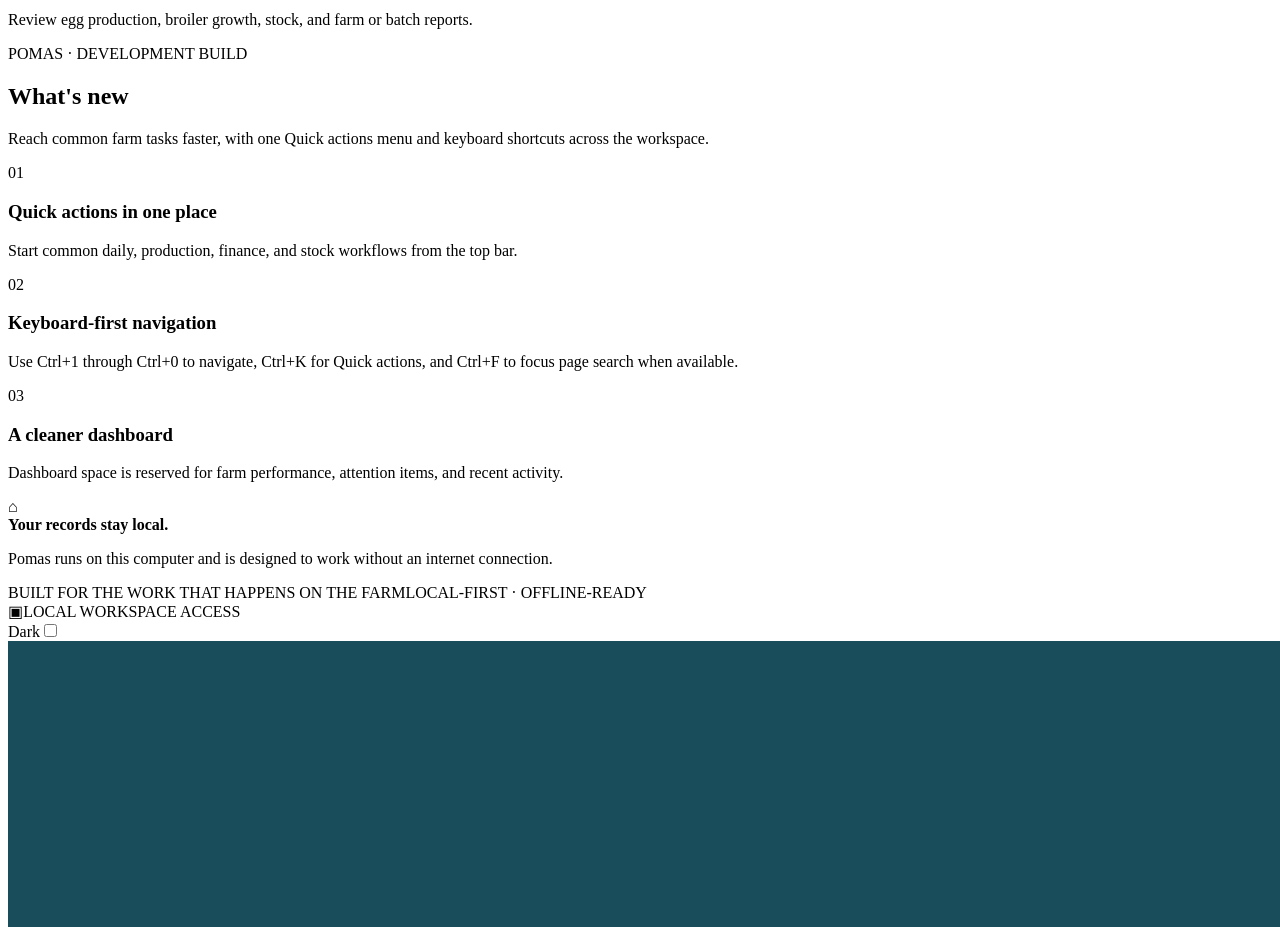
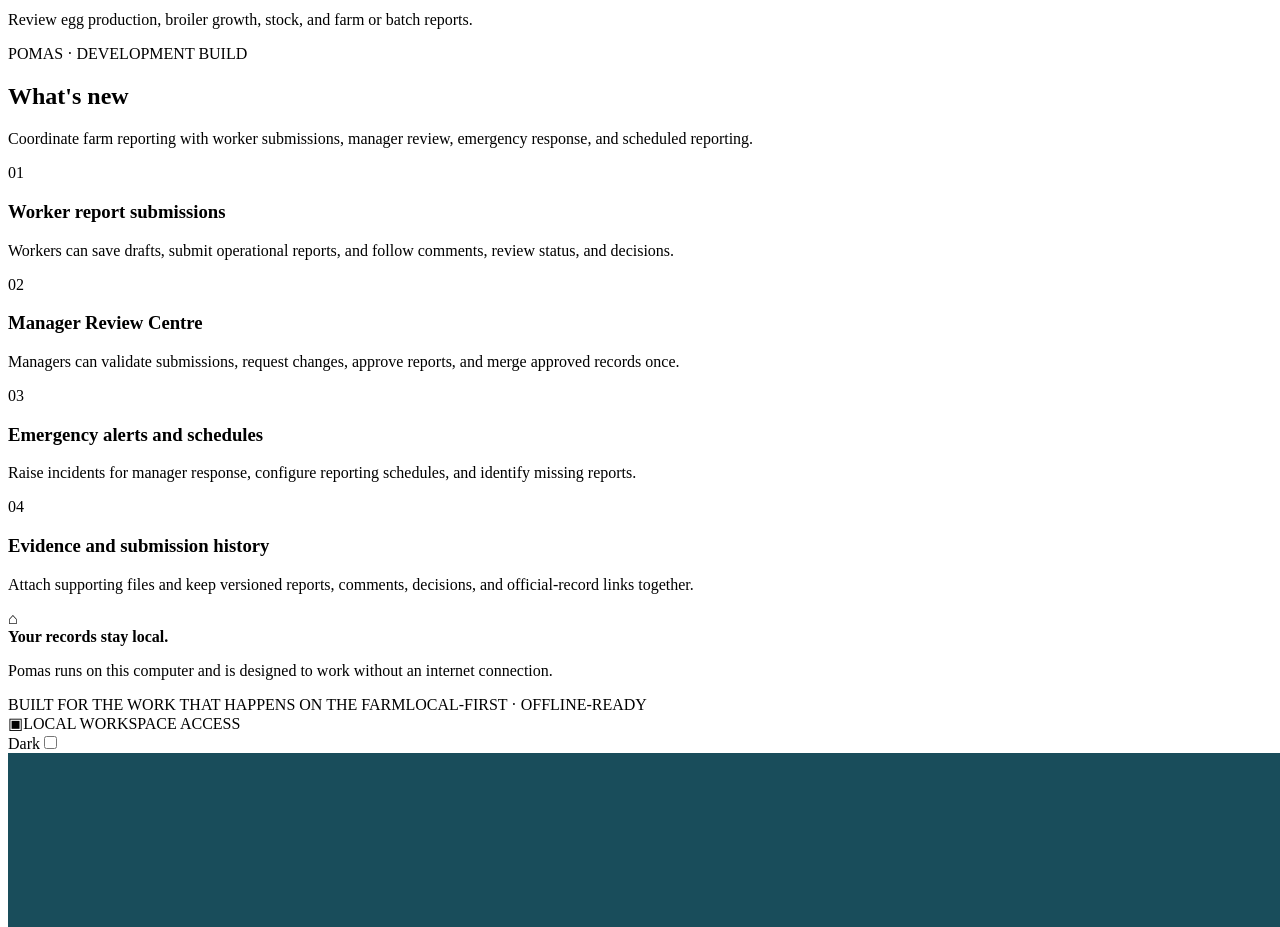
Before and after one commit to ENJ0Y-Labs/poultry-desktop, a React (Vite) app in the folder app/renderer/: page / in a window 1280 px wide. Shown: the part 3740-4667 px from the top of the page. Built offline with nearby package versions, Linux system fonts and the light colour scheme; no server answers.

Commit message:
feat(ui): highlight reporting workflow in sign-in landing page

```diff
--- a/app/renderer/src/App.jsx
+++ b/app/renderer/src/App.jsx
@@ -1732,17 +1732,20 @@ export default function App() {
             <div className="auth-whats-new-heading">
               <p className="auth-whats-new-kicker">{appVersionLabel(appInfo)}</p>
               <h2 id="auth-whats-new-title">What's new</h2>
-              <p>Reach common farm tasks faster, with one Quick actions menu and keyboard shortcuts across the workspace.</p>
+              <p>Coordinate farm reporting with worker submissions, manager review, emergency response, and scheduled reporting.</p>
             </div>
             <div className="auth-whats-new-grid">
               <article className="auth-whats-new-item">
-                <span>01</span><div><h3>Quick actions in one place</h3><p>Start common daily, production, finance, and stock workflows from the top bar.</p></div>
+                <span>01</span><div><h3>Worker report submissions</h3><p>Workers can save drafts, submit operational reports, and follow comments, review status, and decisions.</p></div>
               </article>
               <article className="auth-whats-new-item">
-                <span>02</span><div><h3>Keyboard-first navigation</h3><p>Use Ctrl+1 through Ctrl+0 to navigate, Ctrl+K for Quick actions, and Ctrl+F to focus page search when available.</p></div>
+                <span>02</span><div><h3>Manager Review Centre</h3><p>Managers can validate submissions, request changes, approve reports, and merge approved records once.</p></div>
               </article>
               <article className="auth-whats-new-item">
-                <span>03</span><div><h3>A cleaner dashboard</h3><p>Dashboard space is reserved for farm performance, attention items, and recent activity.</p></div>
+                <span>03</span><div><h3>Emergency alerts and schedules</h3><p>Raise incidents for manager response, configure reporting schedules, and identify missing reports.</p></div>
+              </article>
+              <article className="auth-whats-new-item">
+                <span>04</span><div><h3>Evidence and submission history</h3><p>Attach supporting files and keep versioned reports, comments, decisions, and official-record links together.</p></div>
               </article>
             </div>
           </section>
```
